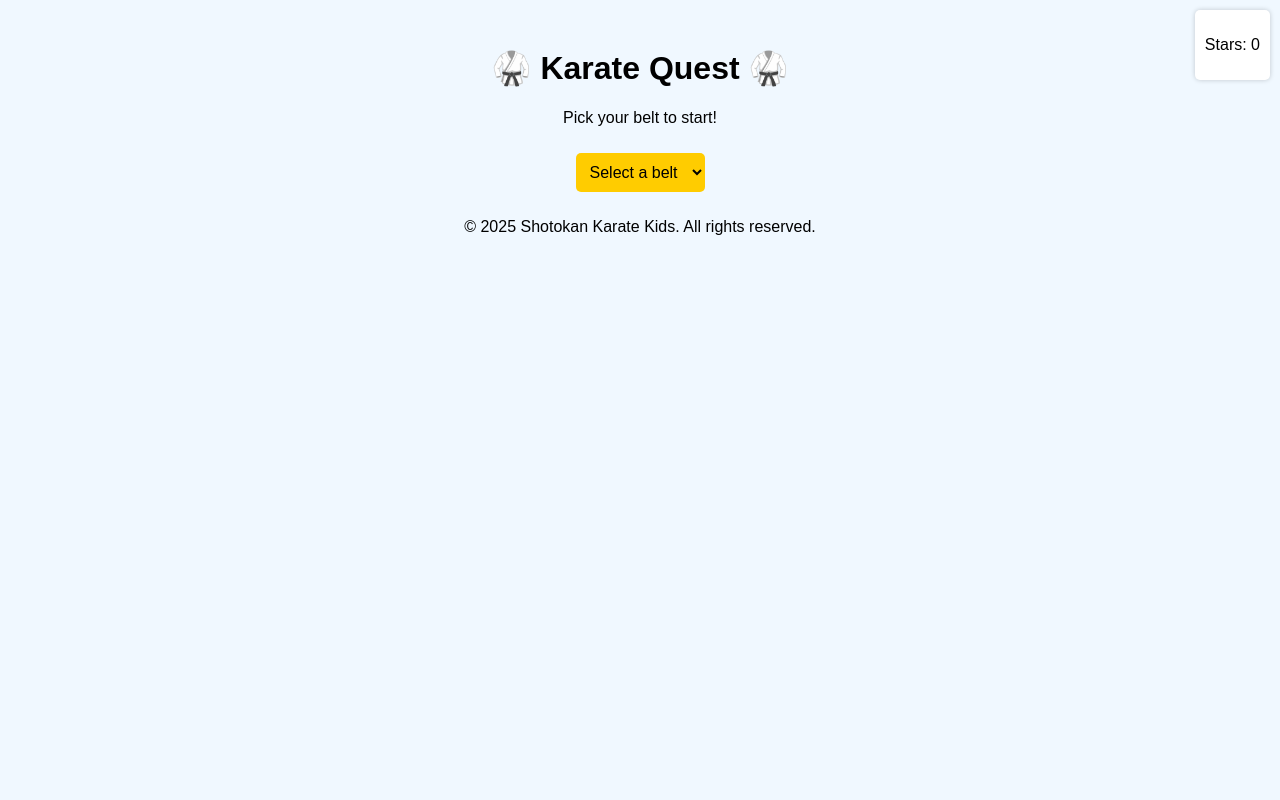
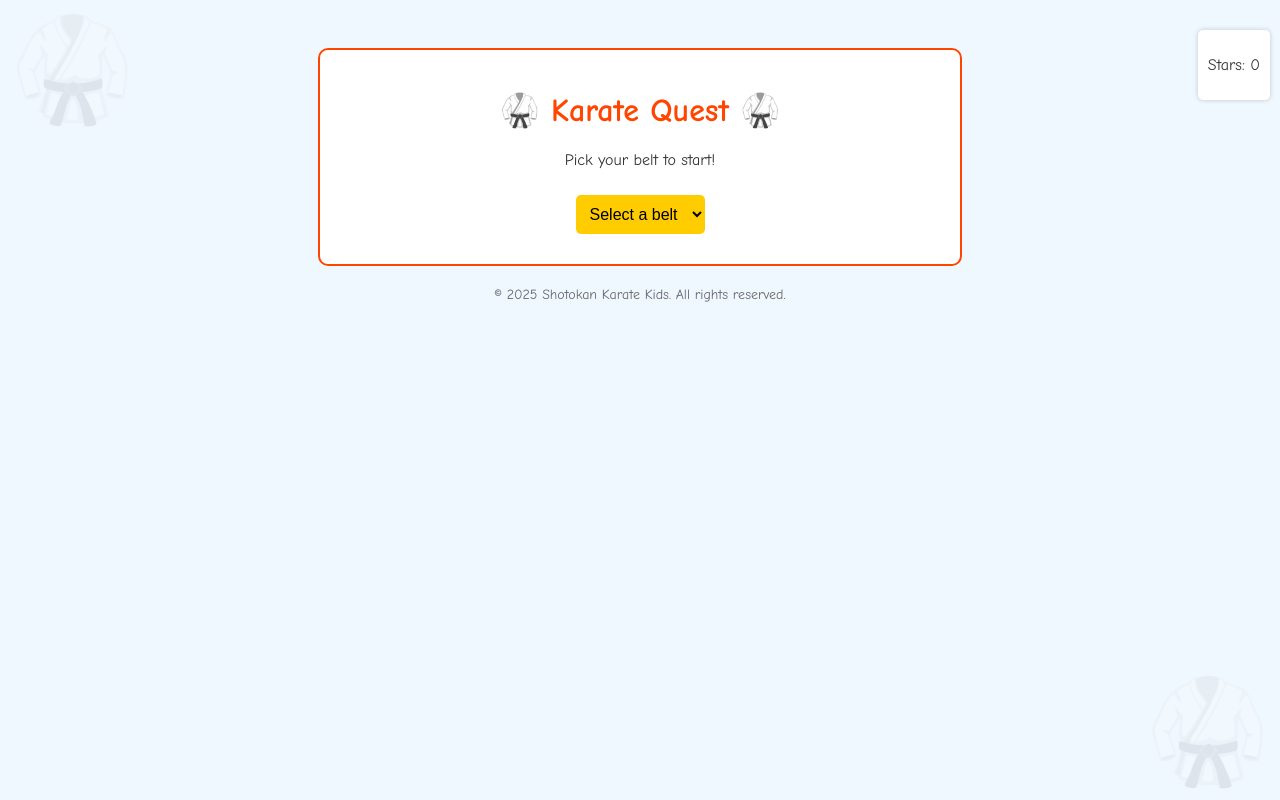
Before and after one commit to vik20000in/shotokan-karate-kids, a plain HTML site: page index.html in a window 1280 px wide. Drawn offline with Linux system fonts and the light colour scheme.

Commit message:
improver cerion with a theme

```diff
--- a/script.js
+++ b/script.js
@@ -230,8 +230,8 @@ function showLessons() {
             const lessonsList = document.getElementById('lessons-list');
             lessonsList.innerHTML = '';
             lessons.forEach((lesson, index) => {
-                const lessonItem = document.createElement('div');
-                lessonItem.classList.add('lesson-item');
+                const lessonItem = document.createElement('button');
+                lessonItem.classList.add('fun-btn');
                 lessonItem.textContent = lesson.title;
                 lessonItem.onclick = () => selectLesson(index);
                 lessonsList.appendChild(lessonItem);
--- a/styles.css
+++ b/styles.css
@@ -1,7 +1,9 @@
+/* General styles */
 body {
-    font-family: Arial, sans-serif;
+    font-family: 'Comic Sans MS', cursive, sans-serif;
+    background-color: #f0f8ff;
+    color: #333;
     text-align: center;
-    background-color: #f0f8ff;
     padding: 20px;
 }
 
@@ -9,18 +11,20 @@ body {
     display: none;
 }
 
-.fun-btn {
+button.fun-btn {
+    background-color: #ff4500;
+    color: white;
+    border: none;
     padding: 10px 20px;
-    margin: 5px;
+    margin: 10px;
+    cursor: pointer;
     font-size: 16px;
-    background-color: #ffcc00;
-    border: none;
     border-radius: 5px;
-    cursor: pointer;
+    transition: background-color 0.3s;
 }
 
-.fun-btn:hover {
-    background-color: #ff9900;
+button.fun-btn:hover {
+    background-color: #ff6347;
 }
 
 .quiz-btn {
@@ -50,6 +54,10 @@ body {
     margin: 5px;
 }
 
+h1, h2, h3 {
+    color: #ff4500;
+}
+
 #feedback {
     margin: 10px;
     font-size: 18px;
@@ -72,6 +80,16 @@ body {
     padding: 10px;
     border-radius: 5px;
     box-shadow: 0 0 5px rgba(0,0,0,0.2);
+    margin-top: 20px;
+}
+
+#belt-section, #choice-section, #syllabus-section, #lessons-section, #quiz-section {
+    margin: 20px auto;
+    max-width: 600px;
+    padding: 20px;
+    border: 2px solid #ff4500;
+    border-radius: 10px;
+    background-color: #fff;
 }
 
 #belt-dropdown {
@@ -89,6 +107,32 @@ body {
 }
 
 #quiz-image {
-    max-width: 300px;
-    margin: 10px auto;
+    max-width: 100%;
+    height: auto;
+    margin: 10px 0;
 }
+
+footer {
+    margin-top: 20px;
+    font-size: 14px;
+    color: #666;
+}
+
+/* Karate theme */
+body::before {
+    content: '🥋';
+    font-size: 100px;
+    position: absolute;
+    top: 10px;
+    left: 10px;
+    opacity: 0.1;
+}
+
+body::after {
+    content: '🥋';
+    font-size: 100px;
+    position: absolute;
+    bottom: 10px;
+    right: 10px;
+    opacity: 0.1;
+}
```
